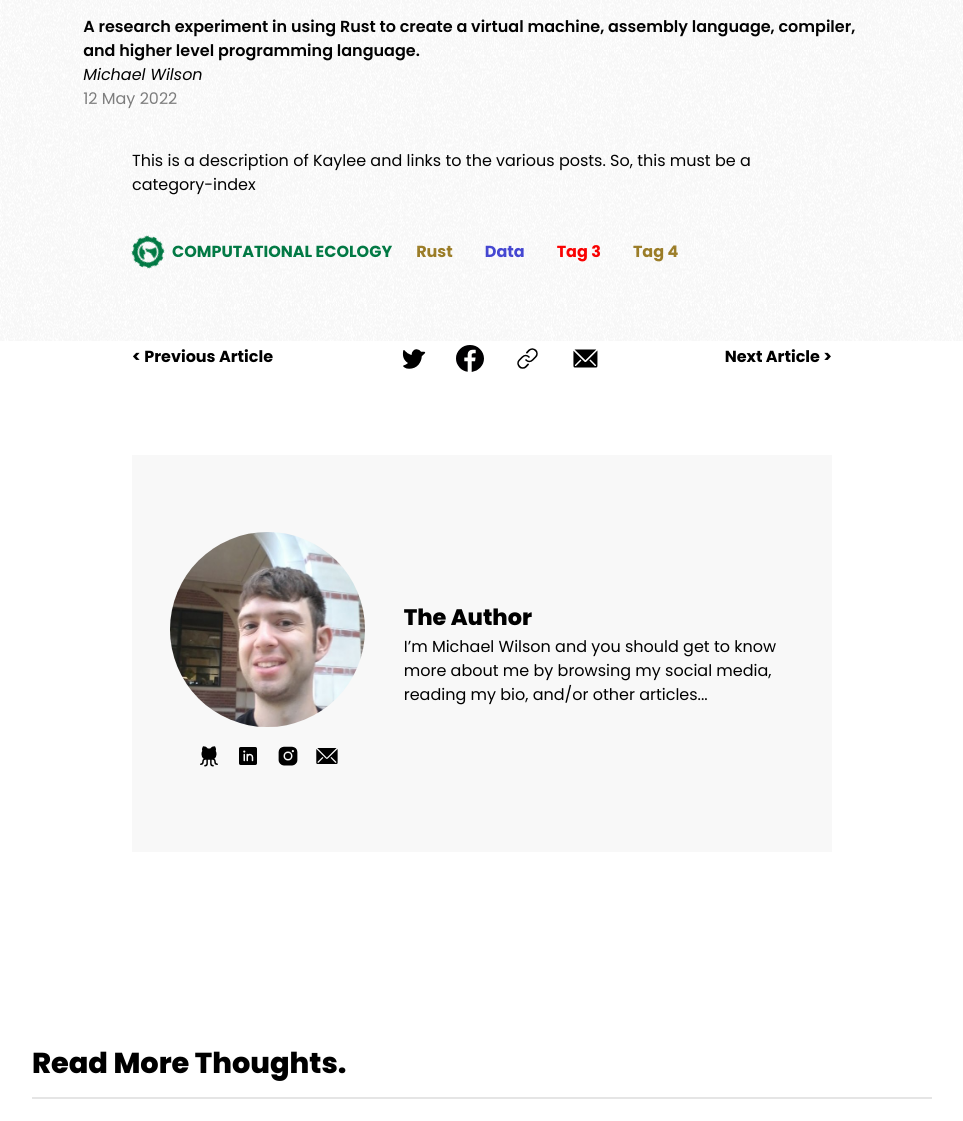
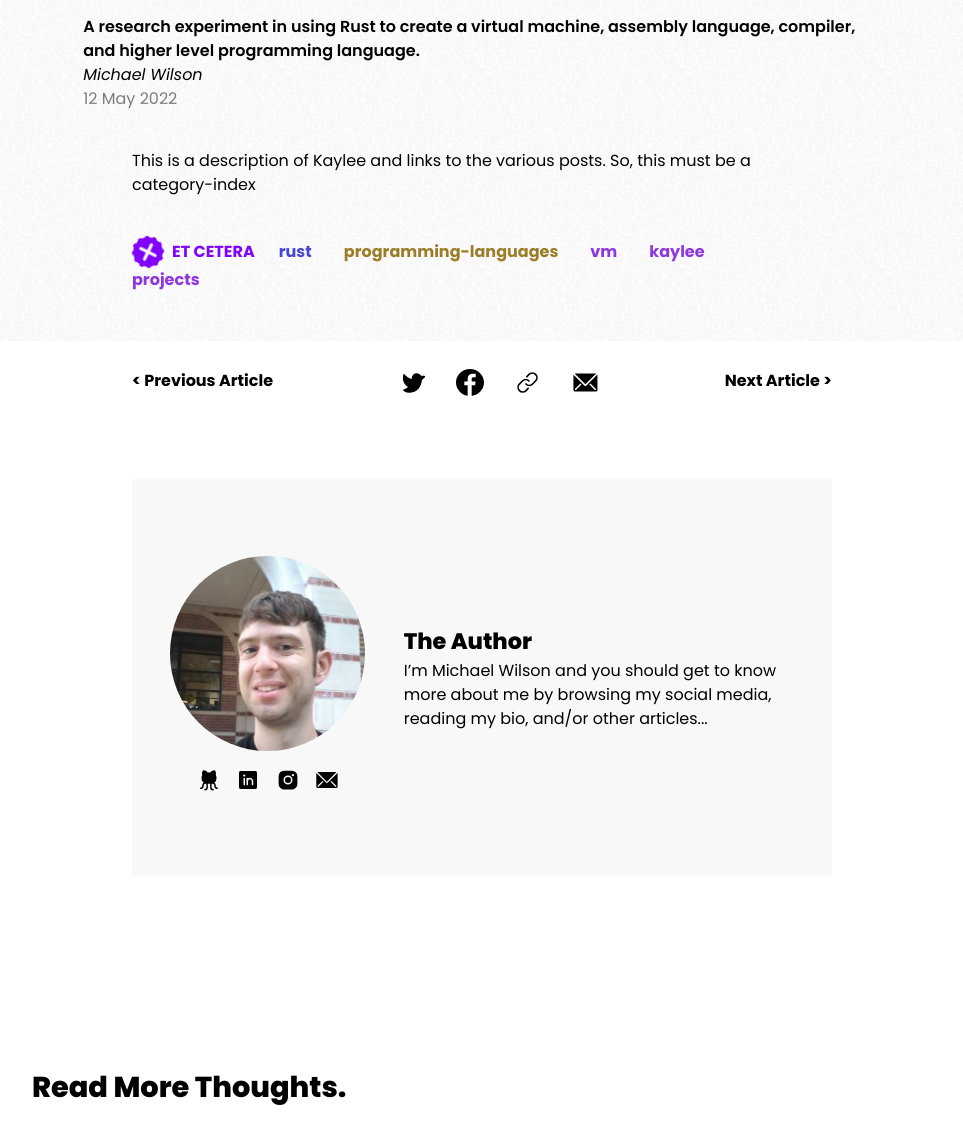
Before and after one commit to electricjones/electricjones.github.io, a Jekyll site: the page built from _posts/2022-05-12-kaylee-vm.md, in a window 1280 px wide, cut to the strip 674-1795 px from the top of the page. Shown: the whole strip, without its empty margins (158-1121 px from the left). Built offline with Jekyll 4.4.1, drawn with Linux system fonts in a browser that asks for light colours.

Commit message:
Add tags to individual post

```diff
--- /dev/null
+++ b/_data/tags.json
@@ -0,0 +1,7 @@
+{
+  "rust": "blue",
+  "programming-languages": "yellow",
+  "conservation": "green",
+  "certification": "red",
+  "projects": "purple"
+}
--- a/_layouts/post.html
+++ b/_layouts/post.html
@@ -35,17 +35,15 @@ layout: default
       </div>
       <div class="article_body_inner article_tags">
         <div class="tags-wrap">
-          <a href="" class="article_tag category ecology"> </a>
-          <a href="" class="tag rust">Rust</a>
-          <a href="" class="tag technology">Data</a>
-          <a href="" class="tag pizza">Tag 3</a>
-          <a href="" class="tag rust">Tag 4</a>
+          <a href="" class="article_tag category {{ page.category }}"> </a>
+
+          {% for tag in page.tags %}
+            <a href="" class="tag {{ site.data.tags[tag] | default: 'purple' }}">{{ tag }}</a>
+          {% endfor %}
         </div>
         <div class="article_nav">
           <div class="article_nav_btn">
-            <a href="" class="article_nav_link previous"
-            >Previous Article</a
-            >
+            <a href="" class="article_nav_link previous">Previous Article</a>
           </div>
           <div class="social-icons">
             <a href="" class="social-icons_link"
--- a/assets/css/main.css
+++ b/assets/css/main.css
@@ -2054,20 +2054,24 @@ input[type="submit"] {
   text-decoration: underline;
 }
 
-.rust {
+.yellow {
   color: #9e7f28;
 }
 
-.pizza {
+.red {
   color: red;
 }
 
-.technology {
+.blue {
   color: #4648d6;
 }
 
-.newtag {
+.green {
   color: #abd646;
+}
+
+.purple {
+  color: #9037E4FF;
 }
 
 .article_tag.ecology {
```
Also changed, not shown: 404.html (+4 -4 lines), _posts/2022-04-23-welcome-to-jekyll.md (+1 -0 lines), _posts/2022-05-12-ibm-certification-1.md (+1 -0 lines), assets/scss/_utilities.scss (+8 -4 lines).
